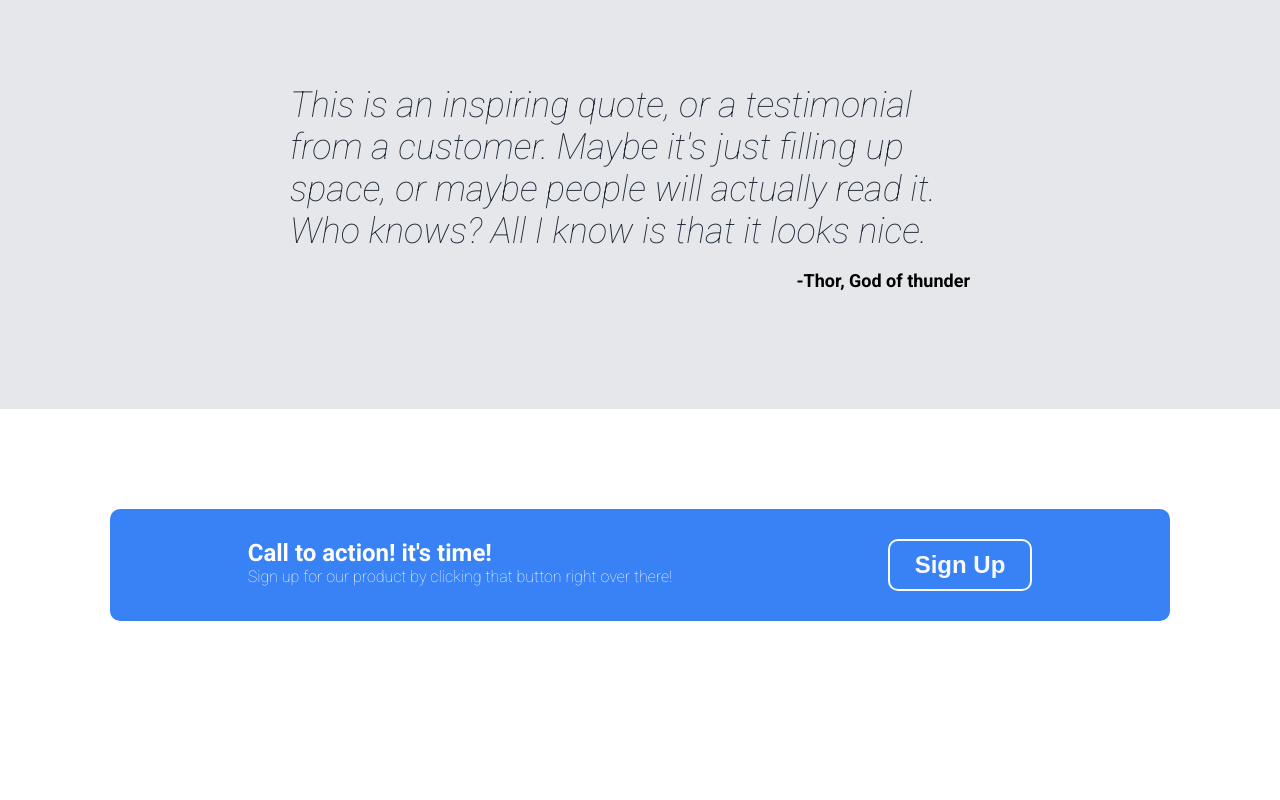
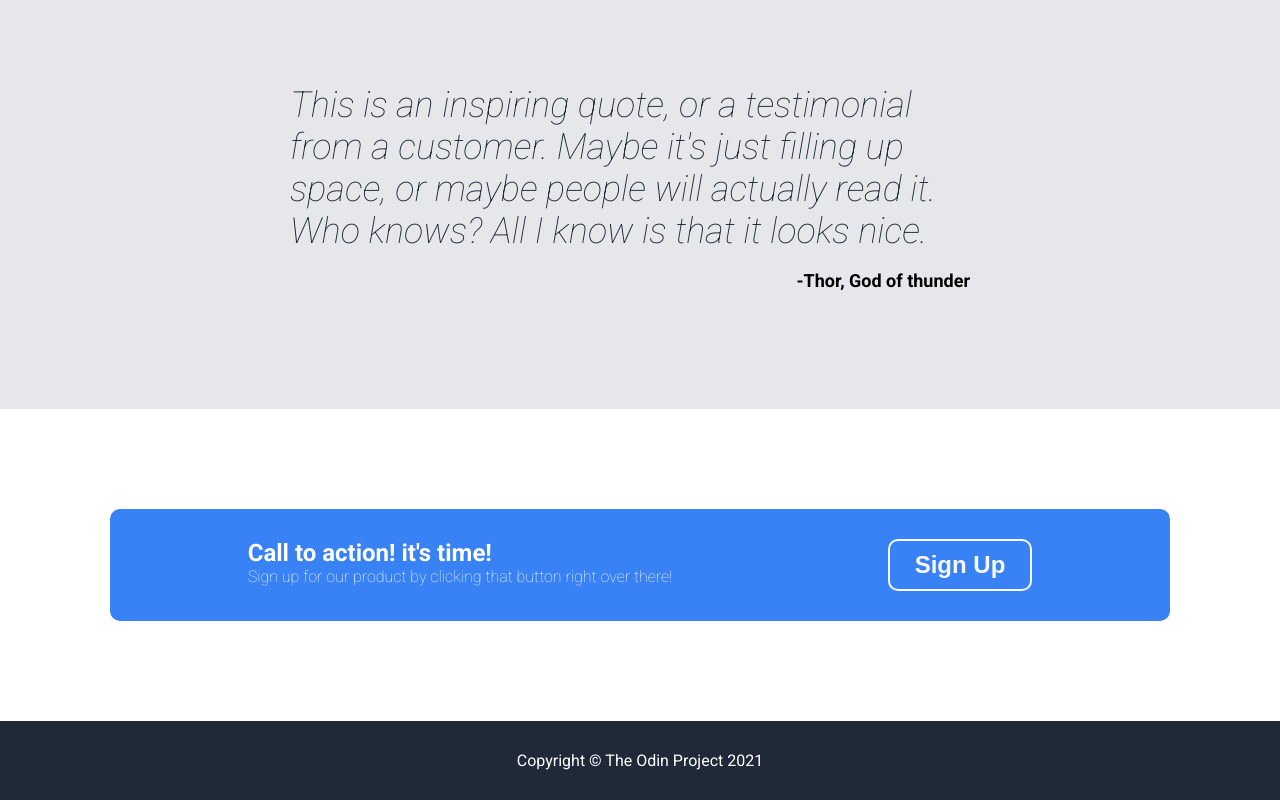
Before and after one commit to gobekbaligii/landing-page, a plain HTML site: page index.html in a window 1280 px wide. Shown: the part 915-1715 px from the top of the page. Before the commit the page ends 1636 px from the top, so only its background shows below. Drawn offline with Linux system fonts and the light colour scheme.

Commit message:
footer section created and styled

```diff
--- a/index.html
+++ b/index.html
@@ -106,16 +106,21 @@
 
       <div class="action">
         <div class="action-container">
-            <div class="action-texts">
-                <p class="action-header">Call to action! it's time!</p>
-                <p class="action-subtext">Sign up for our product by clicking that button right over there!</p>
-            </div>
-            <button class="action-signup">Sign Up</button>
+          <div class="action-texts">
+            <p class="action-header">Call to action! it's time!</p>
+            <p class="action-subtext">
+              Sign up for our product by clicking that button right over there!
+            </p>
+          </div>
+          <button class="action-signup">Sign Up</button>
         </div>
       </div>
-
     </main>
 
-    <footer></footer>
+    <footer>
+        <div class="footer">
+            <p class="footer-text">Copyright © The Odin Project 2021</p>
+        </div>
+    </footer>
   </body>
 </html>
--- a/style.css
+++ b/style.css
@@ -196,3 +196,19 @@ a{
     font-size: 24px;
     font-weight: bold;
 }
+
+/*-----FOOTER-----*/
+
+.footer{
+    display: flex;
+    justify-content: center;
+    align-items: center;
+    background-color: #1F2937;
+    color: white;
+    margin: 0;
+    padding: 30px;
+}
+
+.footer-text{
+   margin: 0;
+}
```
